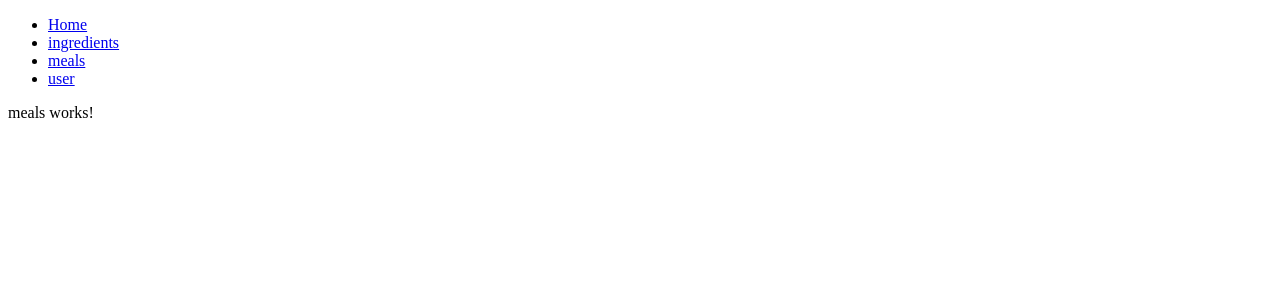
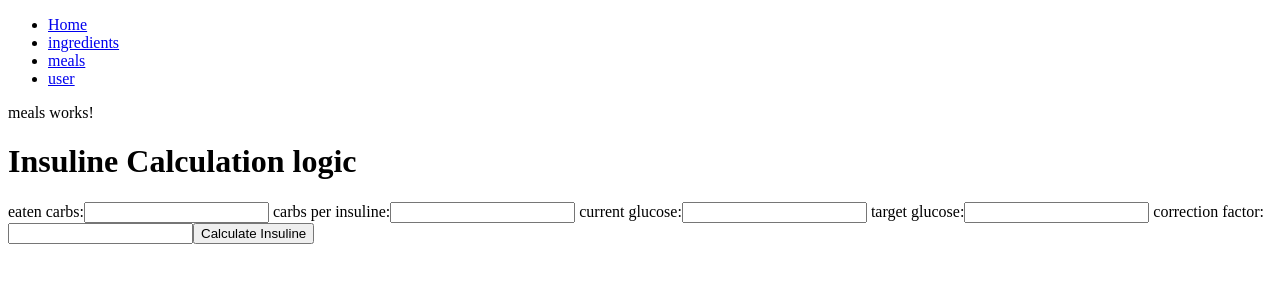
Before and after one commit to Banderas13/koolyhealth, an Angular app: page /meals in a window 1280 px wide. Shown: the top 300 px of the page. Built offline with nearby package versions, Linux system fonts and the light colour scheme.

Commit message:
Calculation logic added to meals page

```diff
--- a/angular.json
+++ b/angular.json
@@ -92,5 +92,8 @@
         }
       }
     }
+  },
+  "cli": {
+    "analytics": false
   }
 }
--- a/src/app/meals/meals.component.html
+++ b/src/app/meals/meals.component.html
@@ -1 +1,22 @@
 <p>meals works!</p>
+<main class="main">
+    <div>
+
+        <h1>Insuline Calculation logic</h1>
+        <form>
+        eaten carbs:<input type="number" #carbs>
+        carbs per insuline:<input type="number" #insuline>
+        current glucose:<input type="number" #glucose>
+        target glucose:<input type="number" #target>
+        correction factor:<input type="number" #correction>
+        <button
+          class="btn btn-outline-light"
+          type="button"
+          (click)="calculate(carbs.value, insuline.value, glucose.value, target.value, correction.value)"
+        >
+          Calculate Insuline
+        </button>
+      </form>
+      <div id="output"></div>
+    </div>
+  </main>
--- a/src/app/meals/meals.component.ts
+++ b/src/app/meals/meals.component.ts
@@ -8,4 +8,7 @@ import { Component } from '@angular/core';
 })
 export class MealsComponent {
 
+  calculate(carbs: string, insuline: string, glucose: string, target: string, correction: string){
+    document.getElementById("output")!.innerHTML = (parseInt(carbs)/parseInt(insuline) + (parseInt(glucose) - parseInt(target))/parseInt(correction)).toString();
+  }
 }
```
